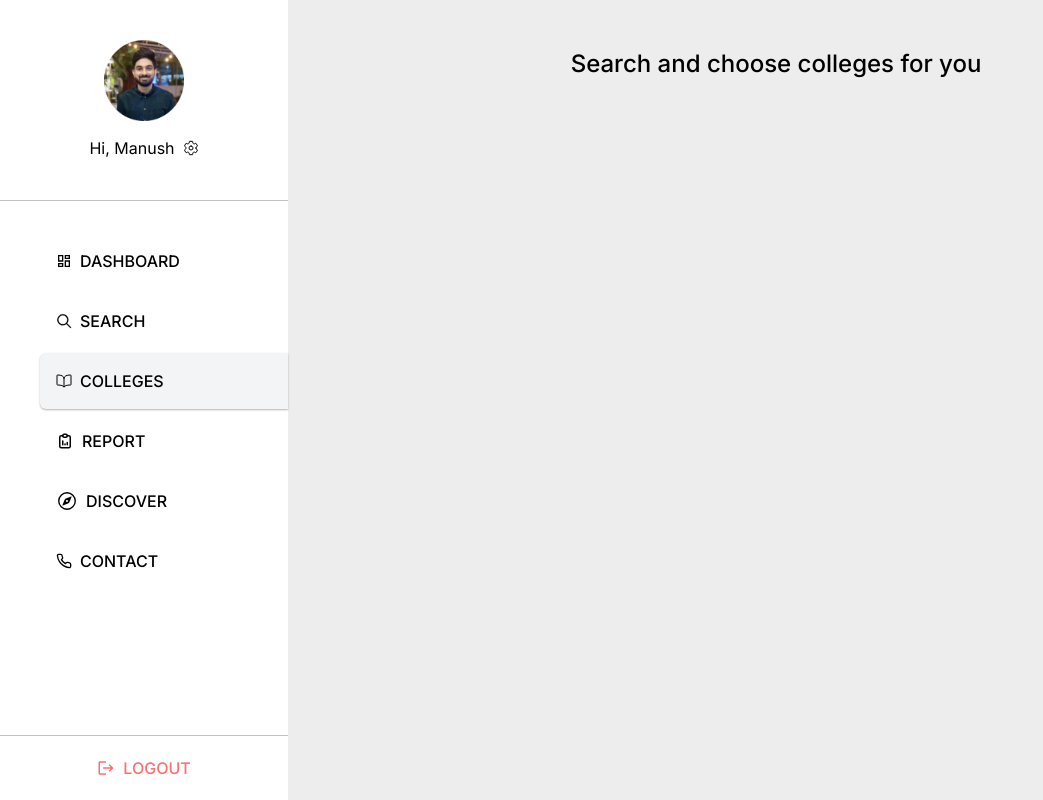
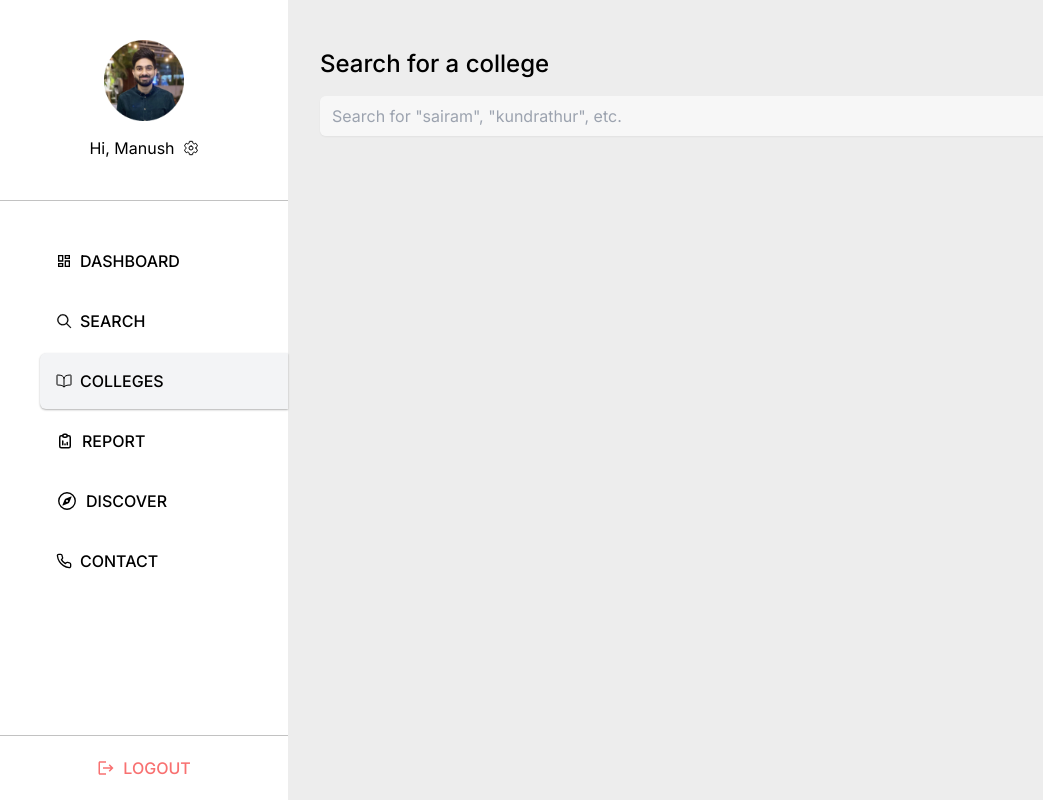
Before and after one commit to vtr-edutech/get-your-college, a Next.js app: page /colleges in a window 1280 px wide. Shown: the whole page, without its empty margins (0-1043 px from the left). Built offline with nearby package versions, Linux system fonts and the light colour scheme.

Commit message:
chore: rename layout groups and fix padding

```diff
--- a/src/app/(dashboard)/(colleges)/colleges/page.js
+++ /dev/null
@@ -1,13 +0,0 @@
-import React from "react";
-
-const Colleges = () => {
-  return (
-    <>
-      <h1 className='font-medium text-2xl'>
-        Search and choose colleges for you
-      </h1>
-    </>
-  );
-};
-
-export default Colleges;
--- a/src/app/(dashboard)/(with-card-layout)/home/page.js
+++ b/src/app/(dashboard)/(with-card-layout)/home/page.js
@@ -62,7 +62,7 @@ const Home = () => {
             })}
           />
           {errors["MinCutoff"] && (
-            <p className='text-xs text-red-500 font-light absolute -bottom-8 left-0'>
+            <p className='text-xs text-red-500 font-light absolute -top-4 left-0'>
               {errors["MinCutoff"].message}
             </p>
           )}
@@ -88,7 +88,7 @@ const Home = () => {
             })}
           />
           {errors["MaxCutoff"] && (
-            <p className='text-xs text-red-500 font-light absolute -bottom-8 left-0'>
+            <p className='text-xs text-red-500 font-light absolute -top-4 left-0'>
               {errors["MaxCutoff"].message}
             </p>
           )}
@@ -124,7 +124,7 @@ const Home = () => {
             <option value='MECH'>MECH</option>
           </select>
           {errors["Dept"] && (
-            <p className='text-xs text-red-500 font-light absolute -bottom-8 left-0'>
+            <p className='text-xs text-red-500 font-light absolute -top-4 left-0'>
               {errors["Dept"].message}
             </p>
           )}
@@ -160,7 +160,7 @@ const Home = () => {
             <option value='SCA'>SCA</option>
           </select>
           {errors["Category"] && (
-            <p className='text-xs text-red-500 font-light absolute -bottom-8 left-0'>
+            <p className='text-xs text-red-500 font-light absolute -top-4 left-0'>
               {errors["Category"].message}
             </p>
           )}
--- a/src/app/(dashboard)/(with-card-layout)/report/page.js
+++ b/src/app/(dashboard)/(with-card-layout)/report/page.js
@@ -2,7 +2,10 @@ import React from "react";
 
 const Report = () => {
   return (
-      <div>Report</div>
+      <>
+        <h1 className="font-semibold text-2xl">Let&apos;s get your college preferences right</h1>
+        <h1 className="font-normal text-base">Feel free to re-order according to your preference</h1>
+      </>
   );
 };
 
--- /dev/null
+++ b/src/app/(dashboard)/(without-card-layout)/colleges/page.js
@@ -0,0 +1,14 @@
+import React from "react";
+
+const Colleges = () => {
+  return (
+    <>
+      <h1 className='font-medium text-2xl'>
+        Search for a college
+      </h1>
+      <input type="search" name="college-search" id="search-input" placeholder='Search for "sairam", "kundrathur", etc.' className="bg-white/60 px-3 py-2 rounded-md focus:outline-1 focus:outline-black/10 border-none shadow-sm" />
+    </>
+  );
+};
+
+export default Colleges;
--- a/src/app/(dashboard)/(colleges)/layout.js
+++ b/src/app/(dashboard)/(without-card-layout)/layout.js
@@ -3,7 +3,7 @@ import React from "react";
 
 const RootLayout = ({ children }) => {
   return (
-    <main className='flex min-h-screen justify-center w-full relative pt-12 pl-80 pr-12'>
+    <main className='flex flex-col min-h-screen gap-4 w-full relative pt-12 pl-80 pr-12'>
       <Navbar />
       {children}
     </main>
```
